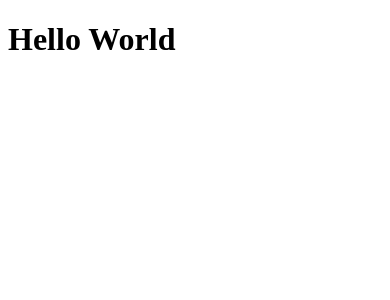
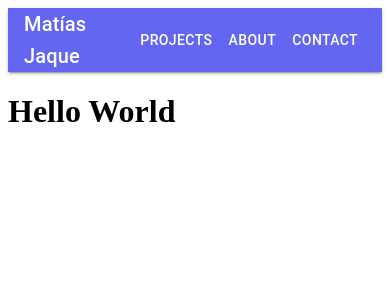
Before and after one commit to matiasjaque-dev/matiasjaque-portfolio, a React (Vite) app in the folder matiasjaque-portfolio/: page / in a window 390 px wide. Shown: the top 300 px of the page. Built offline with nearby package versions, Linux system fonts and the light colour scheme.

Commit message:
feat: add responsive Header using Mui AppBar and configure ESLint + Prettier

```diff
--- a/matiasjaque-portfolio/src/App.jsx
+++ b/matiasjaque-portfolio/src/App.jsx
@@ -1,10 +1,12 @@
-//import { useState } from "react";
+import Header from './components/Header';
+import React from 'react';
 
 function App() {
   //const [count, setCount] = useState(0);
 
   return (
     <>
+      <Header />
       <div>
         <h1>Hello World</h1>
       </div>
--- /dev/null
+++ b/matiasjaque-portfolio/src/components/Header.jsx
@@ -0,0 +1,32 @@
+import AppBar from '@mui/material/AppBar';
+import Toolbar from '@mui/material/Toolbar';
+import Typography from '@mui/material/Typography';
+import React from 'react';
+import { sections } from '../utils/headerUtils';
+import { Link as ScrollLink } from 'react-scroll';
+import Button from '@mui/material/Button';
+
+const Header = () => {
+  return (
+    <AppBar position="sticky" color="primary" elevation={2}>
+      <Toolbar>
+        <Typography variant="h6" component="div" sx={{ flexGrow: 1 }}>
+          Matías Jaque
+        </Typography>
+        {sections.map((section) => (
+          <ScrollLink
+            key={section.id}
+            to={section.id}
+            smooth={true}
+            duration={500}
+            offset={-70}
+          >
+            <Button color="inherit">{section.label}</Button>
+          </ScrollLink>
+        ))}
+      </Toolbar>
+    </AppBar>
+  );
+};
+
+export default Header;
--- a/matiasjaque-portfolio/src/main.jsx
+++ b/matiasjaque-portfolio/src/main.jsx
@@ -1,10 +1,15 @@
-import { StrictMode } from "react";
-import { createRoot } from "react-dom/client";
+import React from 'react';
+import { StrictMode } from 'react';
+import { createRoot } from 'react-dom/client';
 
-import App from "./App.jsx";
+import App from './App.jsx';
+import { ThemeProvider } from '@mui/material/styles';
+import theme from './styles/theme.js';
 
-createRoot(document.getElementById("root")).render(
+createRoot(document.getElementById('root')).render(
   <StrictMode>
-    <App />
+    <ThemeProvider theme={theme}>
+      <App />
+    </ThemeProvider>
   </StrictMode>
 );
--- /dev/null
+++ b/matiasjaque-portfolio/src/styles/theme.js
@@ -0,0 +1,23 @@
+import { createTheme } from '@mui/material/styles';
+
+const theme = createTheme({
+  palette: {
+    primary: {
+      main: '#6366F1', // Indigo
+    },
+    secondary: {
+      main: '#A855F7', // Purple
+    },
+    background: {
+      default: '#F9FAFB', // Light Gray
+    },
+    text: {
+      primary: '#111827', // Gray-900
+    },
+    accent: {
+      main: '#22D3EE', // Cyan
+    },
+  },
+});
+
+export default theme;
--- /dev/null
+++ b/matiasjaque-portfolio/src/utils/headerUtils.js
@@ -0,0 +1,5 @@
+export const sections = [
+  { label: 'Projects', id: 'projects' },
+  { label: 'About', id: 'about' },
+  { label: 'Contact', id: 'contact' },
+];
--- a/matiasjaque-portfolio/vite.config.js
+++ b/matiasjaque-portfolio/vite.config.js
@@ -1,7 +1,7 @@
-import { defineConfig } from 'vite'
-import react from '@vitejs/plugin-react-swc'
+import { defineConfig } from 'vite';
+import react from '@vitejs/plugin-react-swc';
 
 // https://vite.dev/config/
 export default defineConfig({
   plugins: [react()],
-})
+});
```
Also changed, not shown: matiasjaque-portfolio/eslint.config.js (+13 -25 lines), matiasjaque-portfolio/package.json (+8 -3 lines), 2 other files (tests, documents, lock files or other folders).
